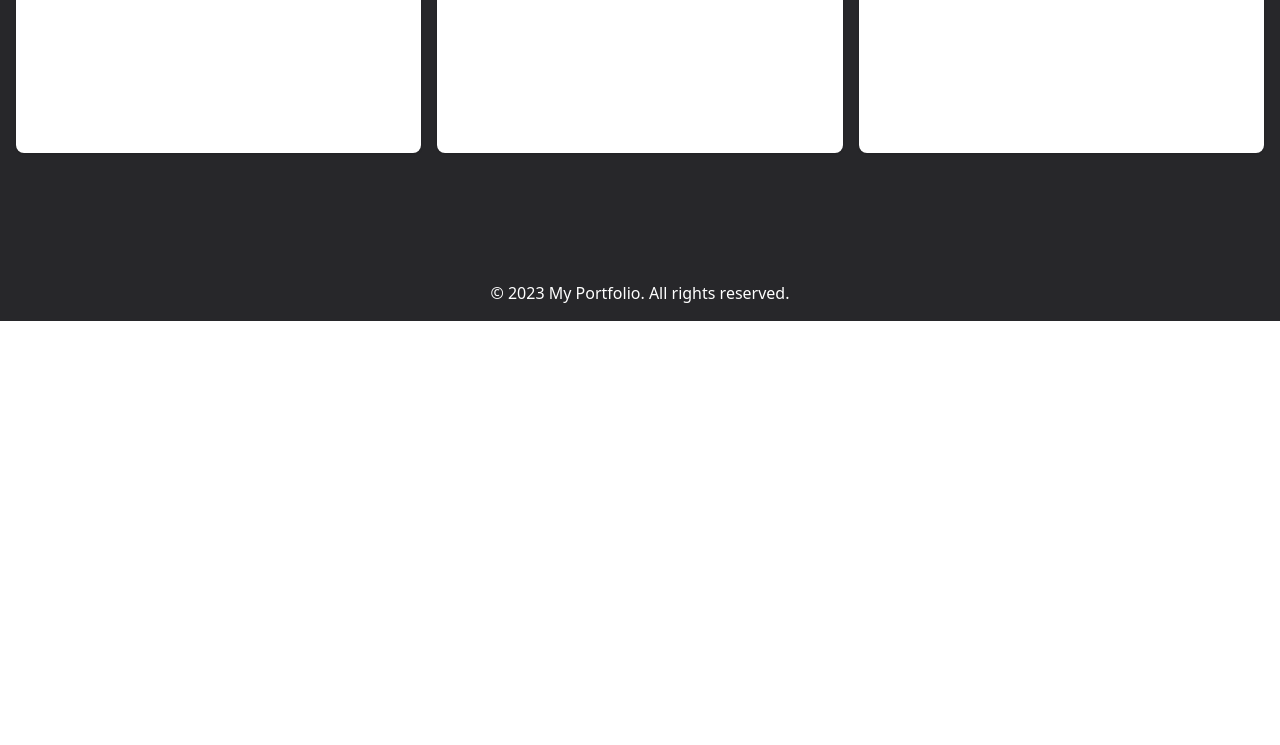
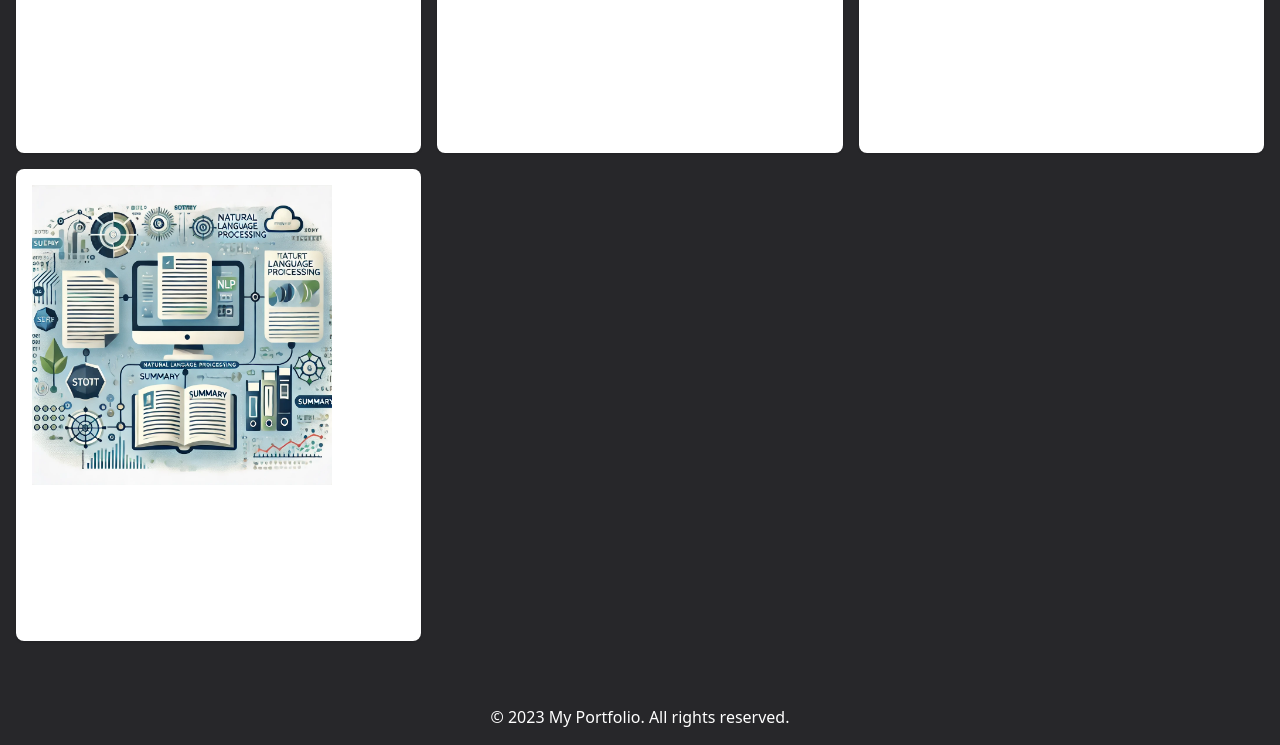
Before and after one commit to Jlabianca/Website, a website: page portfolio.html in a window 1280 px wide. Shown: the part 479-1224 px from the top of the page. Before the commit the page ends 800 px from the top, so only its background shows below. Drawn offline with nearby package versions, Linux system fonts and the light colour scheme.

Commit message:
Added new project

```diff
--- a/portfolio.html
+++ b/portfolio.html
@@ -67,6 +67,13 @@
                     <p class="text-white mt-2">This project creates a machine learning model to predict
                       the Remaining Useful Life (RUL) of turbofan engines using NASA's CMAPSS dataset</p>
                 </div>
+                <div class="bg-white dark:bg-zinc-800 p-4 rounded-lg shadow">
+                  <a href="https://github.com/Jlabianca/Text-Summarization" class="w-full h-40 object-cover rounded-t-lg">
+                    <img src="text_sum.webp" alt="Project 3" height="300" width="300">
+                  </a>
+                    <h3 class="text-xl font-bold text-white mt-2">Predictive Maintenance</h3>
+                    <p class="text-white mt-2">This project focuses on generating concise summaries for long texts using
+                      the T5 (Text-to-Text Transfer Transformer) model, a powerful transformer-based model developed by Google</p>
             </div>
         </section>
     </div>
```
Also changed, not shown: text_sum.webp (added).
